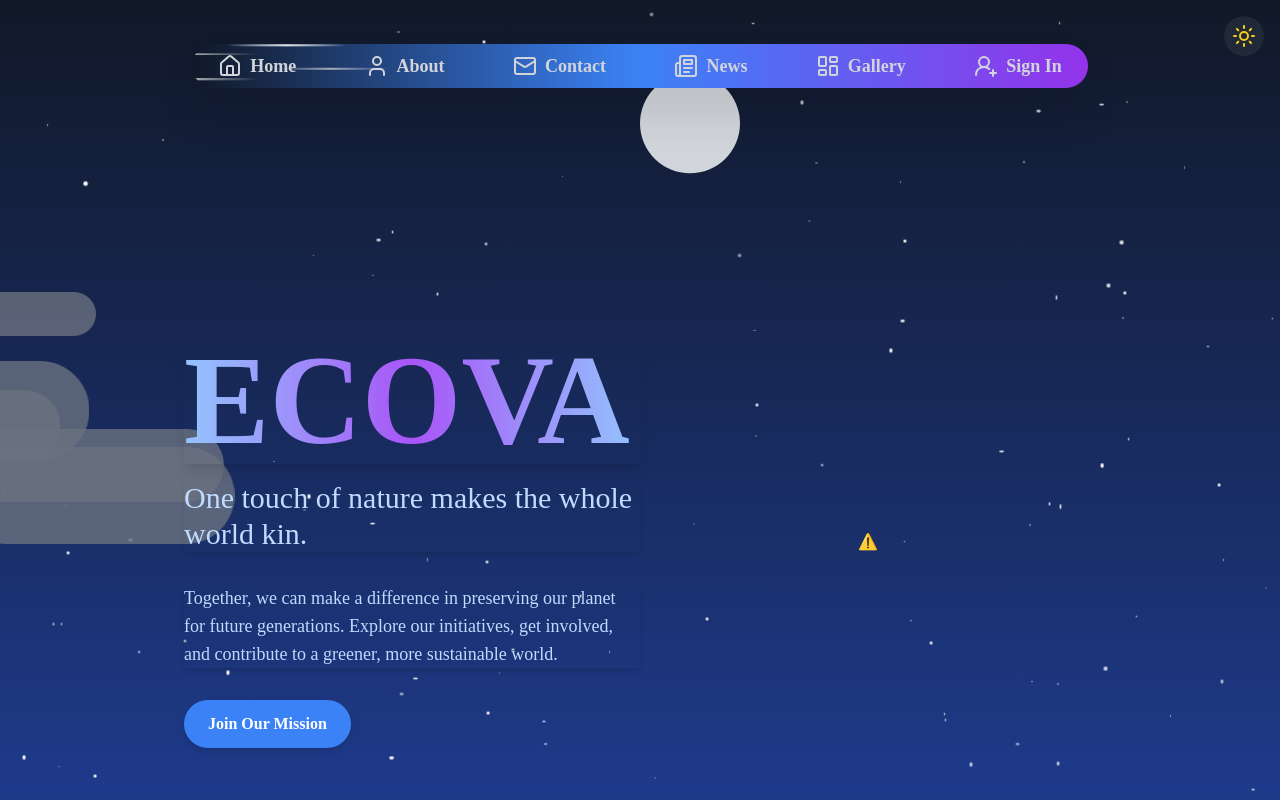
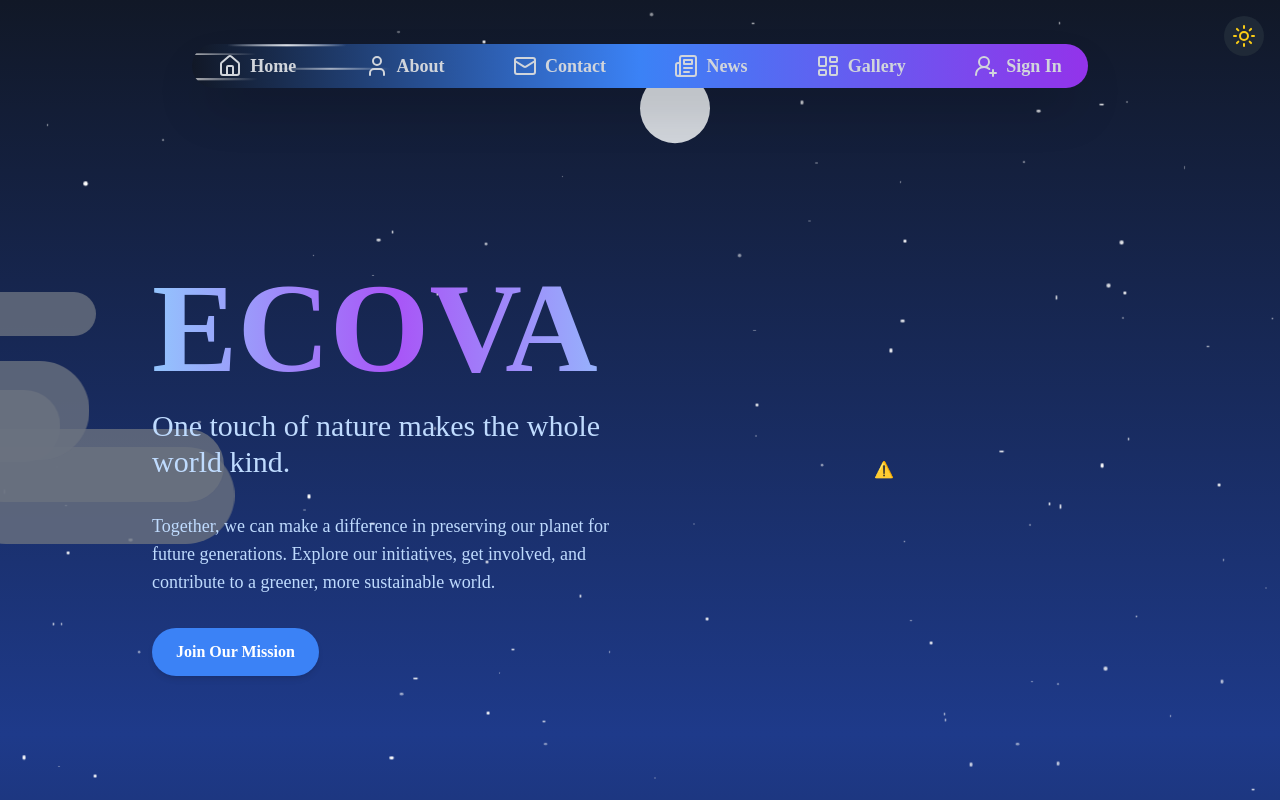
Before and after one commit to Ansh3931up/ECOVA, a React (Vite) app in the folder client/: page / in a window 1280 px wide. Shown: the top 800 px of the page. Built offline with nearby package versions, Linux system fonts and the light colour scheme; no server answers; a web font is replaced by a local one.

Commit message:
removed shadows from the text, reduced padding

```diff
--- a/client/src/components/HomeLayout.jsx
+++ b/client/src/components/HomeLayout.jsx
@@ -41,23 +41,20 @@ const HomeLayout = () => {
 
   return (
     <div
-      className={`min-h-screen pt-32 font-poppins transition-colors duration-500 ${
-        isDark
+      className={`min-h-screen pt-24 font-poppins transition-colors duration-500 ${isDark
           ? 'bg-gradient-to-b from-gray-900 via-blue-900 to-gray-900'
           : 'bg-gradient-to-b from-blue-200 via-blue-100 to-blue-50'
         } overflow-hidden`}
     >
       {/* Animated Background */}
       <div className="fixed inset-0 z-0 overflow-hidden">
-        {/* Sun or Moon */}
         <motion.div
-          className={`absolute rounded-full ${
-            isDark ? 'bg-gray-300' : 'bg-yellow-400'
+          className={`absolute rounded-full ${isDark ? 'bg-gray-300' : 'bg-yellow-400'
             }`}
           style={{
-            width: isDark ? 100 : 300,
-            height: isDark ? 100 : 300,
-            top: isDark ? '10%' : '-10%',
+            width: isDark ? 70 : 200,
+            height: isDark ? 70 : 200,
+            top: isDark ? '10%' : '-5%',
             left: '50%',
             transform: 'translateX(-50%)',
           }}
@@ -114,8 +111,7 @@ const HomeLayout = () => {
         {Array.from({ length: 5 }).map((_, i) => (
           <motion.div
             key={`cloud-${i}`}
-            className={`absolute ${
-              isDark ? 'bg-gray-500' : 'bg-white'
+            className={`absolute ${isDark ? 'bg-gray-500' : 'bg-white'
               } rounded-full opacity-80`}
             style={{
               width: Math.random() * 200 + 100,
@@ -150,20 +146,18 @@ const HomeLayout = () => {
       </motion.button>
 
       {/* Main Content */}
-      <main className="relative z-10 mx-auto px-4 py-8 lg:px-6 lg:py-12">
+      <main className="relative z-10 mx-auto px-4 py-6 lg:px-6 lg:py-10">
         {/* Hero Section */}
         <section
-          className={`flex flex-col-reverse md:flex-col lg:flex-row items-center justify-between lg:m-20 mb-20 p-4 lg:p-20`}
+          className={`flex flex-col-reverse md:flex-col lg:flex-row items-center justify-between lg:m-16 mb-16 p-4 lg:p-16`}
         >
-          <div className={`text-center lg:text-left w-full lg:w-1/2 mb-10 md:mb-0 bg-opacity-30 ${
-            isDark ? 'bg-[#182B60] lg:bg-transparent' : 'bg-[#CBE1FE] lg:bg-transparent'
+          <div className={`text-center lg:text-left w-full lg:w-1/2 mb-10 md:mb-0 bg-opacity-30 ${isDark ? 'bg-[#182B60] lg:bg-transparent' : 'bg-[#CBE1FE] lg:bg-transparent'
             }`}>
             <motion.h1
-              className={`text-5xl md:text-6xl lg:text-7xl xl:text-9xl font-bold mb-4 ${
-                isDark
+              className={`text-5xl md:text-6xl lg:text-7xl xl:text-9xl font-bold mb-4 ${isDark
                   ? 'bg-gradient-to-r from-blue-300 via-purple-500 to-blue-300'
                   : 'bg-gradient-to-r from-green-700 via-teal-500 to-green-700'
-              } text-transparent bg-clip-text shadow-lg`}
+                } text-transparent bg-clip-text`}
               initial={{ opacity: 0, y: -50 }}
               animate={{ opacity: 1, y: 0 }}
               transition={{ duration: 1 }}
@@ -171,18 +165,16 @@ const HomeLayout = () => {
               ECOVA
             </motion.h1>
             <motion.p
-              className={`text-xl lg:text-2xl xl:text-3xl mb-4 lg:mb-8 ${
-                isDark ? 'text-blue-200 shadow-md' : 'text-green-600 shadow-md'
+              className={`text-xl lg:text-2xl xl:text-3xl mb-4 lg:mb-8 ${isDark ? 'text-blue-200' : 'text-green-600'
                 }`}
               initial={{ opacity: 0, y: 50 }}
               animate={{ opacity: 1, y: 0 }}
               transition={{ duration: 1, delay: 0.2 }}
             >
-              One touch of nature makes the whole world kin.
+              One touch of nature makes the whole world kind.
             </motion.p>
             <motion.p
-              className={`text-sm lg:text-md xl:text-lg mb-4 lg:mb-8 ${
-                isDark ? 'text-blue-200 shadow-md' : 'text-green-600 shadow-md'
+              className={`text-sm lg:text-md xl:text-lg mb-4 lg:mb-8 ${isDark ? 'text-blue-200' : 'text-green-600'
                 }`}
               initial={{ opacity: 0, y: 50 }}
               animate={{ opacity: 1, y: 0 }}
@@ -193,8 +185,7 @@ const HomeLayout = () => {
               world.
             </motion.p>
             <motion.button
-              className={`${
-                isDark
+              className={`${isDark
                   ? 'bg-blue-500 hover:bg-blue-600 shadow-md'
                   : 'bg-green-500 hover:bg-green-600 shadow-md'
                 } text-white font-bold py-2 px-4 lg:py-3 lg:px-6 rounded-full transition duration-300`}
@@ -218,13 +209,11 @@ const HomeLayout = () => {
 
         {/* Environmental Activities Section */}
         <section
-          className={`mb-20 p-4 lg:p-8 bg-opacity-20 ${
-            isDark ? 'bg-[#182B60] lg:bg-transparent' : 'bg-[#CBE1FE] lg:bg-transparent'
+          className={`mb-20 p-4 lg:p-8 bg-opacity-20 ${isDark ? 'bg-[#182B60] lg:bg-transparent' : 'bg-[#CBE1FE] lg:bg-transparent'
             }`}
         >
           <h2
-            className={`text-2xl lg:text-3xl font-bold mb-6 lg:mb-8 text-center ${
-              isDark ? 'text-blue-300 shadow-md' : 'text-green-700 shadow-md'
+            className={`text-2xl lg:text-3xl font-bold mb-6 lg:mb-8 text-center ${isDark ? 'text-blue-300 ' : 'text-green-700'
               }`}
           >
             Our Environmental Activities
@@ -239,8 +228,7 @@ const HomeLayout = () => {
         {/* Gallery Section */}
         <section className="mb-20">
           <h2
-            className={`text-2xl lg:text-3xl font-bold mb-6 lg:mb-8 text-center ${
-              isDark ? 'text-blue-300 shadow-md' : 'text-green-700 shadow-md'
+            className={`text-2xl lg:text-3xl font-bold mb-6 lg:mb-8 text-center ${isDark ? 'text-blue-300' : 'text-green-700'
               }`}
           >
             Our Gallery
@@ -264,9 +252,8 @@ const HomeLayout = () => {
               {latestGalleries?.slice()?.reverse()?.map((gallery, i) => (
                 <motion.div
                   key={gallery._id}
-                  className={`${
-                    isDark ? 'bg-gray-800' : 'bg-white'
-                  } p-4 rounded-lg shadow-lg overflow-hidden`}
+                  className={`${isDark ? 'bg-gray-800' : 'bg-white'
+                    } p-4 rounded-lg overflow-hidden`}
                   initial={{ opacity: 0, scale: 0.8 }}
                   animate={{ opacity: 1, scale: 1 }}
                   transition={{ duration: 0.5, delay: i * 0.1 }}
@@ -278,8 +265,7 @@ const HomeLayout = () => {
                     className="w-full h-48 object-cover rounded-md"
                   />
                   <p
-                    className={`mt-2 text-center ${
-                      isDark ? 'text-blue-300' : 'text-green-700'
+                    className={`mt-2 text-center ${isDark ? 'text-blue-300' : 'text-green-700'
                       }`}
                   >
                     {gallery.title || `Eco Project ${i + 1}`}
@@ -293,8 +279,7 @@ const HomeLayout = () => {
         {/* Latest Updates Section */}
         <section className="mb-20">
           <h2
-            className={`text-2xl lg:text-3xl font-bold mb-6 lg:mb-8 text-center ${
-              isDark ? 'text-blue-300 shadow-md' : 'text-green-700 shadow-md'
+            className={`text-2xl lg:text-3xl font-bold mb-6 lg:mb-8 text-center ${isDark ? 'text-blue-300' : 'text-green-700'
               }`}
           >
             Latest Updates
@@ -318,8 +303,7 @@ const HomeLayout = () => {
               {latestUpdates.map((update, i) => (
                 <motion.div
                   key={update._id}
-                  className={`${
-                    isDark ? 'bg-gray-800' : 'bg-white'
+                  className={`${isDark ? 'bg-gray-800' : 'bg-white'
                     } p-6 rounded-lg shadow-lg`}
                   initial={{ opacity: 0, x: -50 }}
                   animate={{ opacity: 1, x: 0 }}
@@ -332,8 +316,7 @@ const HomeLayout = () => {
                       className={isDark ? 'text-blue-400' : 'text-green-500'}
                     />
                     <h3
-                      className={`text-xl font-semibold ml-2 ${
-                        isDark ? 'text-blue-300' : 'text-green-700'
+                      className={`text-xl font-semibold ml-2 ${isDark ? 'text-blue-300' : 'text-green-700'
                         }`}
                     >
                       {update.title}
@@ -351,8 +334,7 @@ const HomeLayout = () => {
         {/* Quote Section */}
         <section className="text-center">
           <motion.blockquote
-            className={`text-lg lg:text-2xl italic ${
-              isDark ? 'text-blue-200 shadow-md' : 'text-green-600 shadow-md'
+            className={`text-lg lg:text-2xl italic ${isDark ? 'text-blue-200' : 'text-green-600'
               }`}
             initial={{ opacity: 0 }}
             animate={{ opacity: 1 }}
@@ -362,8 +344,7 @@ const HomeLayout = () => {
             one thing all of us share."
           </motion.blockquote>
           <motion.p
-            className={`mt-4 font-semibold ${
-              isDark ? 'text-blue-300 shadow-md' : 'text-green-700 shadow-md'
+            className={`mt-4 font-semibold ${isDark ? 'text-blue-300' : 'text-green-700'
               }`}
             initial={{ opacity: 0 }}
             animate={{ opacity: 1 }}
```
Also changed, not shown: client/src/main.jsx (+4 -4 lines), 2 other files (tests, documents, lock files or other folders). Lines whose indentation alone changed are shown as unchanged.
